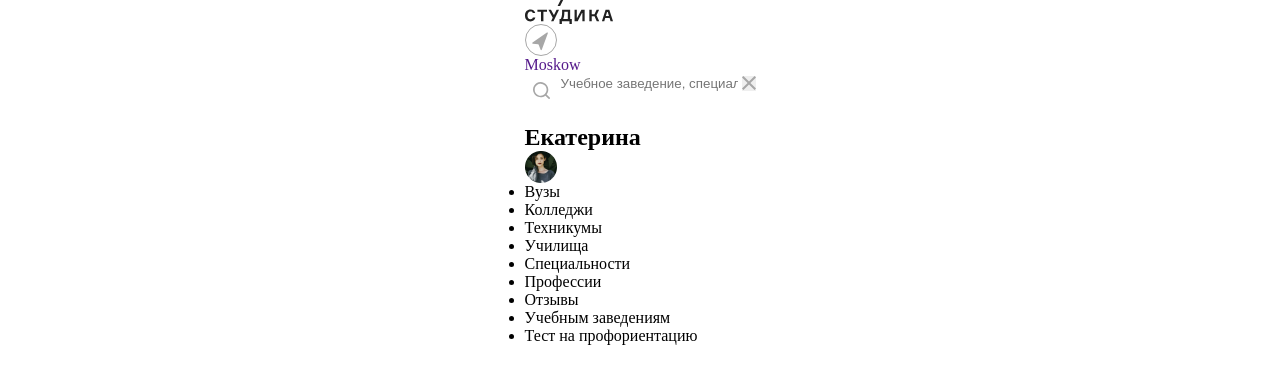
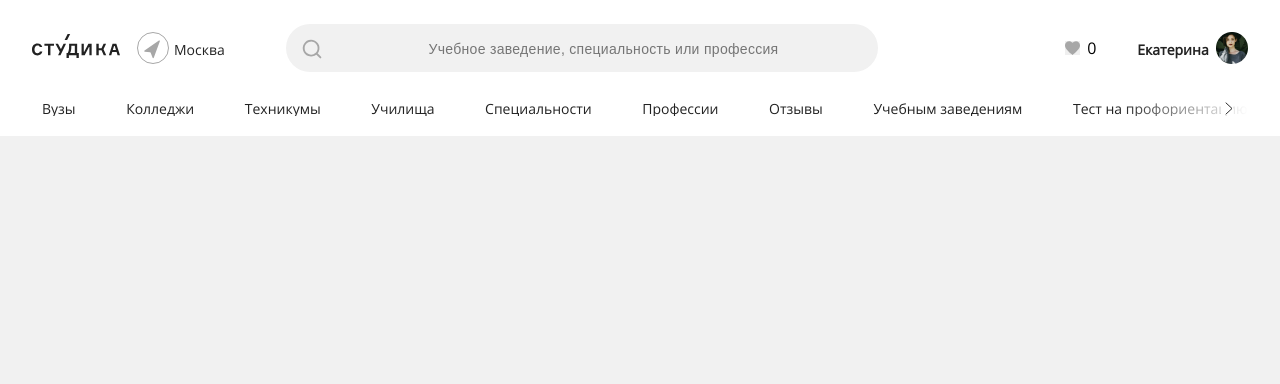
Before and after one commit to KatyaTopchieva/studica, a website: page index.html in a window 1280 px wide. Drawn offline with Linux system fonts and the light colour scheme.

Commit message:
'"feat: add header desktop"

```diff
--- a/gulpfile.js
+++ b/gulpfile.js
@@ -5,6 +5,9 @@ const minify = require('gulp-clean-css');
 const terser = require('gulp-terser');
 const imagemin = require('gulp-imagemin');
 const imagewebp = require('gulp-webp');
+const ttf2woff = require('gulp-ttf2woff');
+const ttf2woff2 = require('gulp-ttf2woff2');
+const fs = require('fs');
 
 // scss
 function compileScss(){
@@ -25,8 +28,8 @@ function jsMin(){
 // images
 function optimizeImage(){
   return src('src/images/*.{jpg,png}')
-  .pipe(imagemin())
-  .pipe(dest('dist/images'))
+    .pipe(imagemin())
+    .pipe(dest('dist/images'))
 }
 
 // wedp images
@@ -36,11 +39,22 @@ function webpImage(){
     .pipe(dest('dist/images'))
 }
 
+// fonts
+function fonts(){
+  src('src/fonts/**/*.ttf')
+    .pipe(ttf2woff())
+    .pipe(dest('dist/fonts'))
+  return src('src/fonts/**/*.ttf')
+    .pipe(ttf2woff2())
+    .pipe(dest('dist/fonts'))
+}
+
 function watchTask(){
   watch('src/scss/*.scss', compileScss);
   watch('src/js/*.js', jsMin);
   watch('src/images/*.{jpg,png}', optimizeImage);
   watch('dist/images/*.{jpg,png}', webpImage);
+  watch('dist/fonts', fonts);
 }
 
 exports.default = series(
@@ -48,5 +62,6 @@ exports.default = series(
   jsMin,
   optimizeImage,
   webpImage,
+  fonts,
   watchTask
 );
--- a/index.html
+++ b/index.html
@@ -11,25 +11,25 @@
   <section class="header">
     <div class="header__container">
       <div class="header__top-block">
-        <a href="" class="header__logo"><img src="./src/images/logo.svg" alt="Логотип"/></a>
-        <div class="header__actions">
-          <a class="header__actions-region" href="">
-            <img class="header__actions-arrow" src="./src/images/city.svg" alt="Стрелка"/>
-            <p class="header__actions-region-name">Moskow</p>
+        <a href="" class="header__logo"><img class="header__logo-image" src="./src/images/logo.svg" alt="Логотип"/></a>
+        <a class="header__region" href="">
+          <img class="header__region-arrow" src="./src/images/city.svg" alt="Стрелка"/>
+          <p class="header__region-name">Москва</p>
         </a>
         <form class="header__searchform">
           <div class="header__searchform-wrapper">
-              <img src="./src/images/search.svg" alt="Поиск"/>
+            <img class="header__searchform-icon" src="./src/images/search.svg" alt="Поиск"/>
             <input class="header__searchform-input" name="searcheducation"
               placeholder="Учебное заведение, специальность или профессия"/>
             <button class="header__searchform-close-button" type="button">
-                  <img src="./src/images/search_close.svg" alt="Закрыть"/>
+              <img class="header__searchform-close-image" src="./src/images/search_close.svg" alt="Закрыть"/>
             </button>
           </div>
         </form>
+        <div class="header__like-profile-wrapper">
           <div class="header__like-container">
-            <button class="header__button-like" type="button"></button>
-            <span class="header__like-counter"></span>
+            <button class="header__button-like" type="button"><img src="./src/images/like.svg" alt="Лайк"/></button>
+            <span class="header__like-counter">0</span>
           </div>
           <div class="header__profile">
             <h2 class="header__profile-name">Екатерина</h2>
@@ -37,18 +37,26 @@
           </div>
         </div>
       </div>
-
+      <div class="header__menu-icon">
+        <span></span>
+        <span></span>
+        <span></span>
+      </div>
       <nav class="header__navigation">
-        <ul class="heder__menu">
-          <li><a class="header__menu-item">Вузы</a></li>
-          <li><a class="header__menu-item">Колледжи</a></li>
-          <li><a class="header__menu-item">Техникумы</a></li>
-          <li><a class="header__menu-item">Училища</a></li>
-          <li><a class="header__menu-item">Специальности</a></li>
-          <li><a class="header__menu-item">Профессии</a></li>
-          <li><a class="header__menu-item">Отзывы</a></li>
-          <li><a class="header__menu-item">Учебным заведениям</a></li>
-          <li><a class="header__menu-item">Тест на профориентацию</a></li>
+        <ul class="header__menu">
+          <li class="header__menu-list"><a class="header__menu-item">Вузы</a></li>
+          <li class="header__menu-list"><a class="header__menu-item">Колледжи</a></li>
+          <li class="header__menu-list"><a class="header__menu-item">Техникумы</a></li>
+          <li class="header__menu-list"><a class="header__menu-item">Училища</a></li>
+          <li class="header__menu-list"><a class="header__menu-item">Специальности</a></li>
+          <li class="header__menu-list"><a class="header__menu-item">Профессии</a></li>
+          <li class="header__menu-list"><a class="header__menu-item">Отзывы</a></li>
+          <li class="header__menu-list"><a class="header__menu-item">Учебным заведениям</a></li>
+          <li class="header__menu-list">
+            <a class="header__menu-item">Тест на профориентацию</a>
+            <div class="header__menu-item-row"></div>
+            <img class="header__menu-item-arrow" src="./src/images/menu_item_arrow.svg" alt="Указатель"/>
+          </li>
         </ul>
       </nav>
     </div>
--- a/package.json
+++ b/package.json
@@ -15,6 +15,8 @@
     "gulp-imagemin": "^6.2.0",
     "gulp-sass": "^5.1.0",
     "gulp-terser": "^2.1.0",
+    "gulp-ttf2woff": "^1.1.1",
+    "gulp-ttf2woff2": "^4.0.1",
     "gulp-webp": "^4.0.1",
     "imagemin-mozjpeg": "^10.0.0",
     "sass": "^1.56.2"
--- /dev/null
+++ b/src/scss/fonts.scss
@@ -0,0 +1,7 @@
+@font-face {
+  font-family: 'OpenSans';
+  font-weight: 400;
+  font-style: normal;
+  src: url('../fonts/OpenSans-Regular.woff') format(woff),
+       url('../fonts/OpenSans-Regular.woff2') format(woff2);
+}
--- a/src/scss/header.scss
+++ b/src/scss/header.scss
@@ -1,11 +1,265 @@
-.text {
-  font-family: 'OpenSans';
-  font-weight: 400;
-  font-size: 24px;
-  color: red;
+.header {
+  display: flex;
+  flex-direction: row;
+  justify-content: center;
+  background-color: #FFF;
+  margin: 0 auto;
+  width: 100%;
+
+  &__container {
+    display: flex;
+    flex-direction: column;
+    align-items: center;
+    width: 1216px;
+    height: 136px;
+  }
+
+  &__top-block {
+    display: flex;
+    flex-direction: row;
+    justify-content: flex-start;
+    align-items: center;
+    position: relative;
+    width: 100%;
+    height: 48px;
+    margin-top: 24px;
+  }
+
+  &__logo {
+    align-self: flex-start;
+    margin: 9.5px 17px 0 0;
+    width: 88px;
+    height: 24px;
+  }
+
+  &__region {
+    display: flex;
+    flex-direction: row;
+    justify-content: flex-start;
+    align-items: center;
+    height: 100%;
+    width: 140px;
+    margin-right: 8.5px;
+  }
+
+  &__region-arrow {
+    margin-right: 5px;
+  }
+
+  &__region-name {
+    font-size: 14px;
+    line-height: 22px;
+    width: 102px;
+    color: #222;
+    overflow: hidden;
+    text-overflow: ellipsis;
+    white-space: nowrap;
+    letter-spacing: 0em;
+    padding-top: 3px;
+  }
+
+  &__searchform {
+    display: flex;
+    flex-direction: row;
+    background: #F1F1F1;
+    border-radius: 100px;
+    width: 592px;
+    height: 48px;
+  }
+
+  &__searchform-wrapper {
+    width: 100%;
+    display: flex;
+    flex-direction: row;
+    justify-content: flex-start;
+    align-items: center;
+    position: relative;
+  }
+
+  &__searchform-icon {
+    width: 35px;
+    height: 35px;
+    margin-left: 8px;
+    display: flex;
+    flex-direction: column;
+    align-items: center;
+  }
+
+  &__searchform-input {
+    width: 536px;
+    text-align: center;
+    color: #767676;
+    background-color: transparent;
+    margin: 2px 0 0 7px;
+  }
+
+  &__searchform-input::placeholder{
+    font-size: 14px;
+    line-height: 22px;
+    letter-spacing: 0.3px;
+  }
+
+  &__searchform-close-button {
+    display: none;
+    position: absolute;
+    top: 16px;
+    right: 19px;
+    z-index: 3;
+  }
+
+  &__searchform-close-image {
+    width: 14px;
+    height: 14px;
+  }
+
+  &__like-profile-wrapper {
+    position: absolute;
+    top: 0;
+    right: 0;
+    display: flex;
+    flex-direction: row;
+    justify-content: space-between;
+    align-items: center;
+    width: 190px;
+    height: 100%;
+  }
+
+  &__like-container {
+    display: flex;
+    flex-direction: row;
+    justify-content: center;
+    align-items: center;
+    width: 48px;
+    height: 32px;
+    border-radius: 37px;
+    cursor: pointer;
+      &:hover{
+        background: #F1F1F1;
+      }
+  }
+
+  &__button-like {
+    width: 15px;
+    height: 14px;
+    z-index: 8;
+    margin-left: -3px;
+  }
+
+  &__like-counter {
+    margin-left: 7.5px;
+  }
+
+  &__profile {
+    display: flex;
+    flex-direction: row;
+    justify-content: center;
+    align-items: center;
+    width: 111px;
+    height: 100%;
+  }
+
+  &__profile-name {
+    font-size: 14px;
+    line-height: 22px;
+    text-align: right;
+    color: #222;
+    padding-top: 4px;
+  }
+
+  &__profile-avatar {
+    width: 32px;
+    height: 32px;
+    margin-left: 7px;
+  }
+
+  &__navigation {
+    width: 100%;
+    margin-top: 25px;
+  }
+
+  &__menu {
+    display: flex;
+    flex-direction: row;
+    justify-content: space-between;
+    width: 100%;
+    list-style: none;
+  }
+
+  &__menu-list {
+    max-width: 185px;
+    position: relative;
+    &:last-child:hover {
+      .header__menu-item-row {
+        display: none;
+      }
+      .header__menu-item-arrow {
+        display: none;
+      }
+    }
+  }
+
+  &__menu-item-row {
+    position: absolute;
+    top: 0;
+    right: 0;
+    content:'';
+    width: 130px;
+    height: 100%;
+    z-index: 1;
+    background: linear-gradient(to right, rgba(255, 255, 255, 0), white 100%);
+    cursor: pointer;
+    &:hover {
+      display: none;
+    }
+  }
+
+  &__menu-item {
+    display: inline-block;
+    width: content;
+    white-space: nowrap;
+    overflow: hidden;
+    height: 19px;
+    color: #222;
+    font-size: 14px;
+    line-height: 19px;
+    padding: 2px 10px;
+    border-radius: 34px;
+    &:hover {
+      background: #F1F1F1;
+      z-index: 5;
+    }
+
+  }
+
+  &__menu-item-arrow {
+    width: 12px;
+    height: 13px;
+    position: absolute;
+    top: 4.5px;
+    right: 15px;
+    padding-left: 4px;
+    background: #FFF;
+    z-index: 3;
+  }
+
+  &__menu-icon {
+    display: none;
+    position: absolute;
+    top: 24px;
+    left: 14px;
+    width: 20px;
+    height: 16px;
+    background-color: #000;
+    cursor: pointer;
+    z-index: 3;
+    span {
+      &:first-child {
+      top: 0px;
+    }
+      &:last-child {
+
+    }
+    }
+
+  }
 }
-
-.link {
-  color: black;
-  font-size: 24px;
-}
--- a/src/scss/nullstyle.scss
+++ b/src/scss/nullstyle.scss
@@ -6,5 +6,6 @@ html,body{height: 100%;width: 100%;}
 button{cursor: pointer;}
 button::-moz-focus-inner{padding: 0;border: 0;}
 a,a:visited{text-decoration: none;}
-a:hover{text-decoration: none;cursor: pointer;}
+a:hover{text-decoration: none;cursor: pointer;color:#222}
 img{vertical-align: top;}
+input:focus{outline: none;}
--- a/src/scss/page.scss
+++ b/src/scss/page.scss
@@ -1,6 +1,8 @@
 .page {
-  display: flex;
-  flex-direction: column;
-  align-items: center;
   width: 100%;
+  min-width: 320px;
+  font-family: 'OpenSans';
+  font-style: normal;
+  font-weight: 400;
+  background: #F1F1F1;
 }
--- a/src/scss/style.scss
+++ b/src/scss/style.scss
@@ -1,6 +1,6 @@
-@import '../fonts/fonts.css';
-@import './nullstyle.scss';
-@import './header.scss';
-@import './page.scss';
+@import 'fonts';
+@import './nullstyle';
+@import './header';
+@import './page';
 
 $fontfamily: 'OpenSans';
```
Also changed, not shown: dist/css/fonts.css (added), dist/css/header.css, dist/css/nullstyle.css, dist/css/page.css, dist/css/style.css, dist/fonts/OpenSans-Regular.woff (added), dist/fonts/OpenSans-Regular.woff2 (added), src/fonts/OpenSans-400.woff (deleted), src/fonts/OpenSans-400.woff2 (deleted), src/fonts/OpenSans-Regular.ttf (added), src/fonts/fonts.css (deleted), src/images/like.svg (added), src/images/menu_item_arrow.svg (added), 1 other file. Lines whose indentation alone changed are shown as unchanged.
